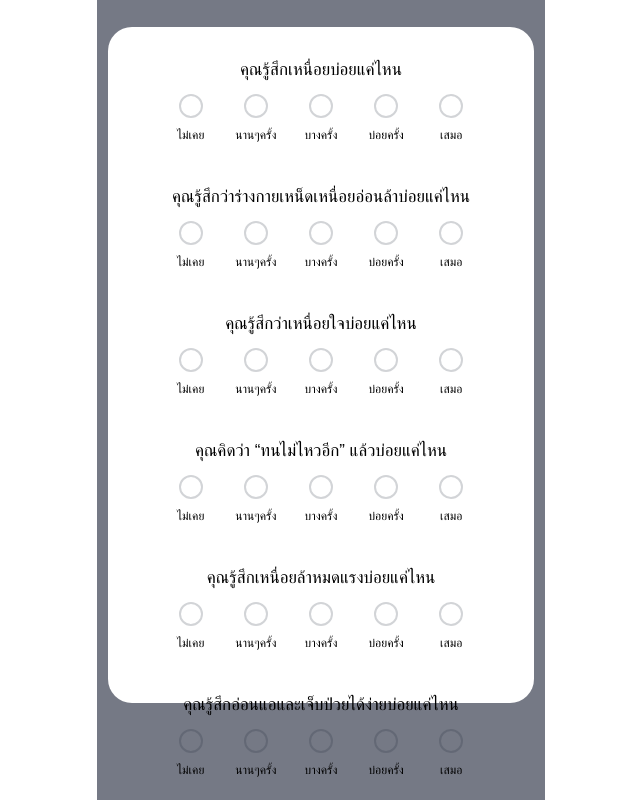
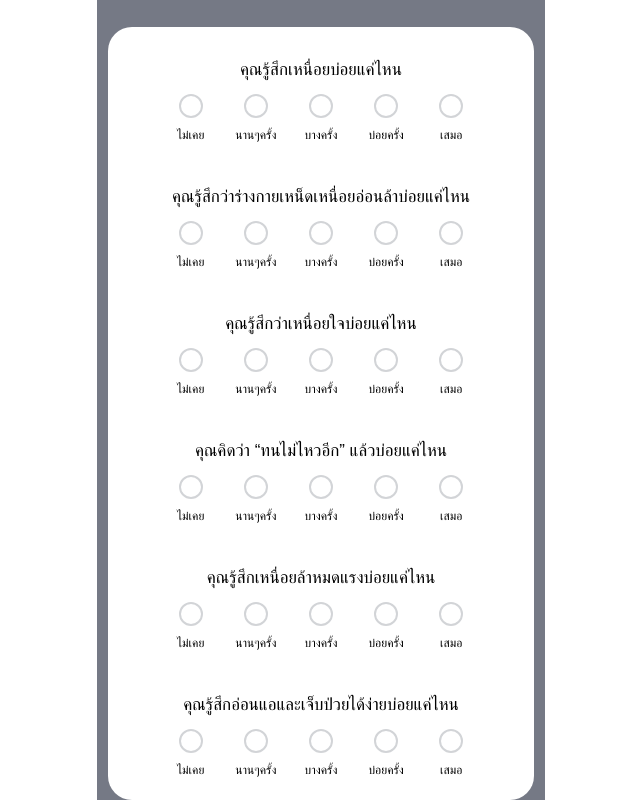
Before and after one commit to bRight36691/YourSkyYourMind_Project, a Next.js app: page /2-3 in a window 1280 px wide. Shown: the whole page, without its empty margins (319-959 px from the left). Built offline with nearby package versions, Linux system fonts and the light colour scheme; a web font is replaced by a local one.

Commit message:
fix: scene 2 question white bg height

```diff
--- a/src/app/(interactive)/2-3/page.tsx
+++ b/src/app/(interactive)/2-3/page.tsx
@@ -40,12 +40,12 @@ export default function Page() {
   }, [answer1, answer2, answer3, answer4, answer5, answer6]);
 
   return (
-    <div className="grid h-screen justify-items-center bg-scene2 text-black">
+    <div className="grid h-screen justify-items-center bg-scene2 text-black overflow-y-scroll">
       <motion.div
         initial={{ opacity: 0 }}
         animate={{ opacity: 1 }}
         transition={{ duration: 2, delay: 0.5 }}
-        className="mb-[10%] mt-[6%] h-[80%] w-[95%] rounded-3xl bg-white"
+        className="mb-[10%] mt-[6%] min-h-[83%] h-max w-[95%] rounded-3xl bg-white"
       >
         <div className="grid justify-items-center gap-y-10 pb-[5%] pt-[7%]">
           <ChoicePane1
--- a/src/app/(interactive)/2-4/page.tsx
+++ b/src/app/(interactive)/2-4/page.tsx
@@ -37,12 +37,12 @@ export default function Page() {
   }, [answer1, answer2, answer3, answer4, answer5]);
 
   return (
-    <div className="grid h-screen justify-items-center bg-scene2 text-black">
+    <div className="grid h-screen justify-items-center bg-scene2 text-black overflow-y-scroll">
       <motion.div
         initial={{ opacity: 0 }}
         animate={{ opacity: 1 }}
         transition={{ duration: 2, delay: 0.5 }}
-        className="mb-[10%] mt-[6%] h-[80%] w-[95%] rounded-3xl bg-white"
+        className="mb-[10%] mt-[6%] min-h-[80%] h-max w-[95%] rounded-3xl bg-white"
       >
         <div className="grid justify-items-center gap-y-10 pb-[5%] pt-[7%]">
           <ChoicePane1
```
